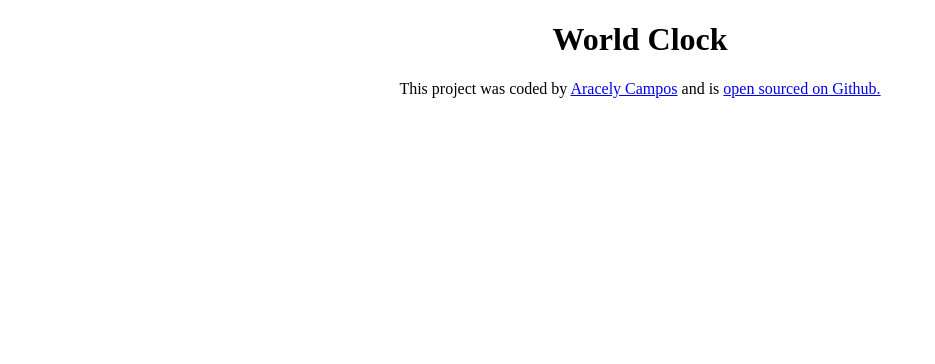
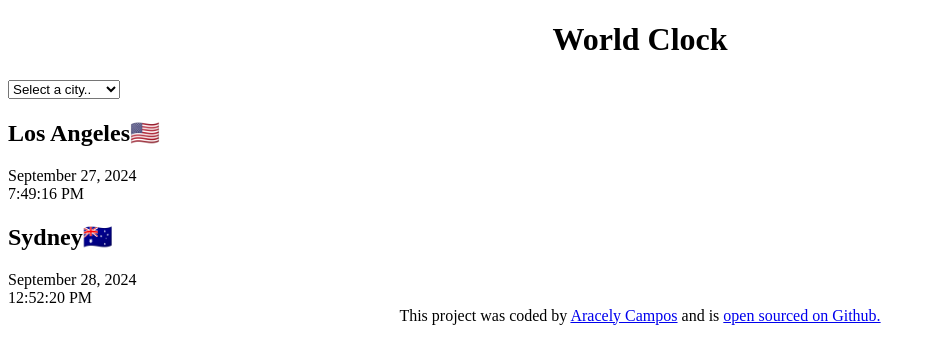
Before and after one commit to Aracely0504/World-Clock, a plain HTML site: page index.html in a window 1280 px wide. Shown: the whole page, without its empty margins (0-935 px from the left). Drawn offline with Linux system fonts and the light colour scheme.

Commit message:
Added basic HTML

```diff
--- a/index.html
+++ b/index.html
@@ -7,7 +7,25 @@
     <link rel="stylesheet" href="css/style.css" />
   </head>
   <body>
-    <h1>World Clock</h1>
+    <div class="container">
+      <h1>World Clock</h1>
+      <select>
+        <option value="">Select a city..</option>
+        <option value="America/Los_Angeles">Los Angeles🇺🇸</option>
+        <option value="Australia/Sydney">Sydney🇦🇺</option>
+        <option value="Asia/Tokyo">Tokyo🇯🇵</option>
+        <option value="Europe/Paris">Paris🇫🇷</option>
+      </select>
+      <div class="city">
+        <h2>Los Angeles🇺🇸</h2>
+        <div class="date">September 27, 2024</div>
+        <div class="time">7:49:16 PM</div>
+      </div>
+      <div class="city"></div>
+      <h2>Sydney🇦🇺</h2>
+      <div class="date">September 28, 2024</div>
+      <div class="time">12:52:20 PM</div>
+    </div>
 
     <footer>
       This project was coded by
```
